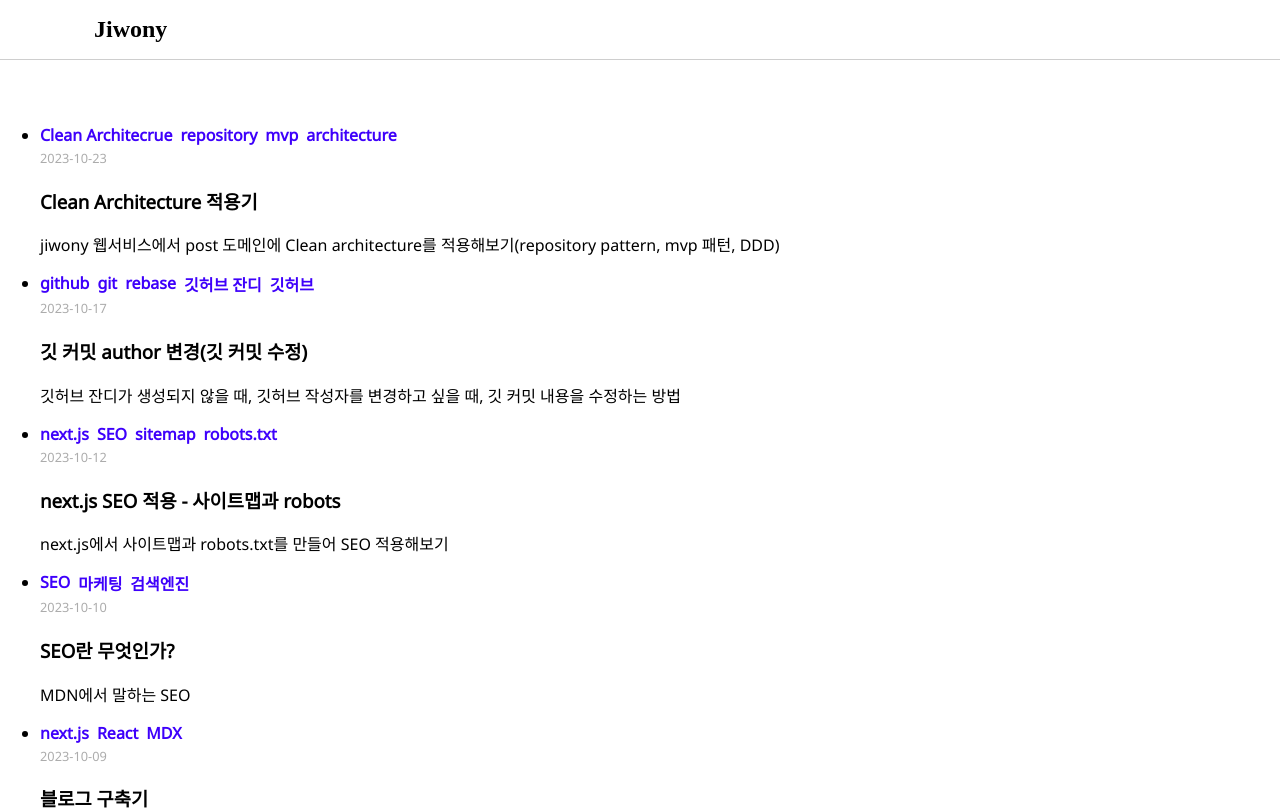
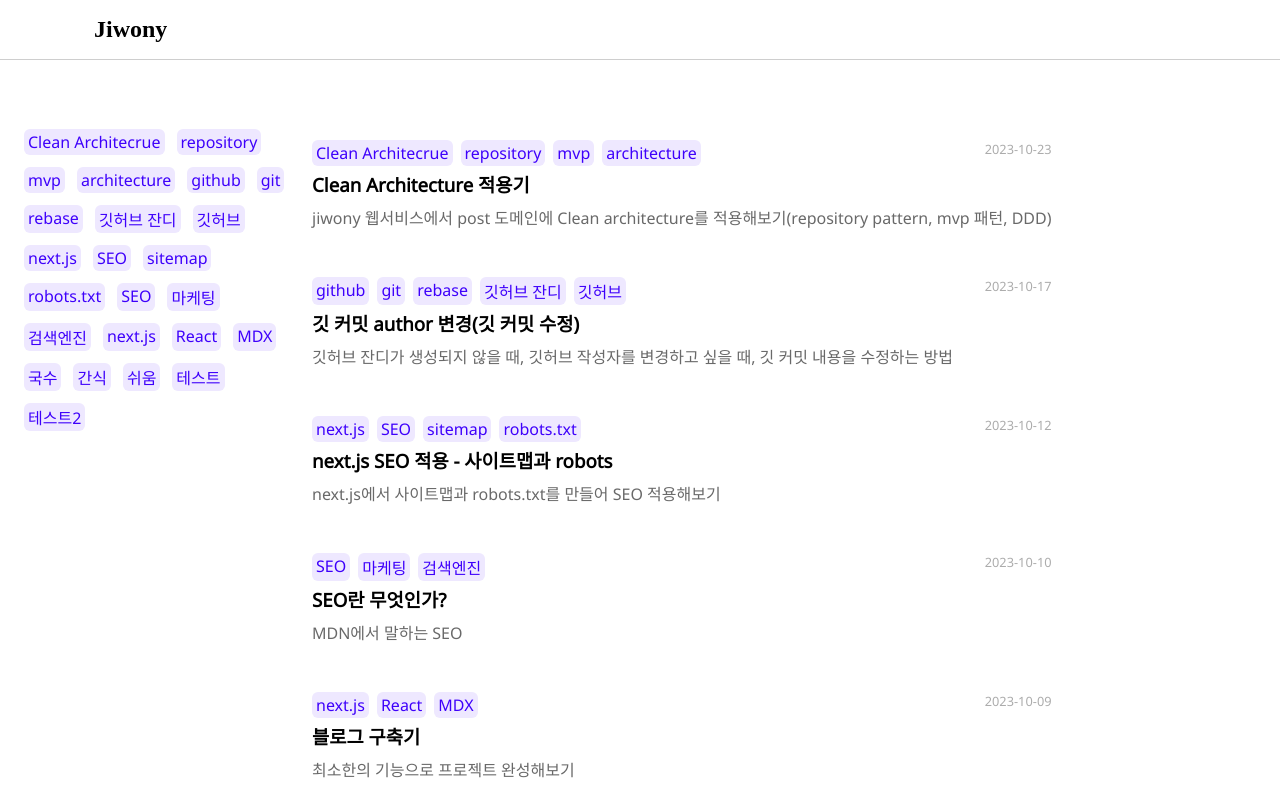
Before and after one commit to jiwony3758/jiwony, a Next.js app: page / in a window 1280 px wide. Shown: the top 810 px of the page. Built offline with nearby package versions, Linux system fonts and the light colour scheme; a web font is replaced by a local one.

Commit message:
Feat: TagCollection

```diff
--- a/src/adapters/presenters/Post.ts
+++ b/src/adapters/presenters/Post.ts
@@ -49,4 +49,11 @@ export class PostPresenter {
   async getPostFiles(): Promise<IPostPath[]> {
     return await this.postUseCase.getPostFiles();
   }
+
+  async getTags(): Promise<string[]> {
+    const allPostData = await this.postUseCase.getAllPostData();
+    const allTags = allPostData.map(postData => postData.metadata.tags);
+    console.log(allTags);
+    return allTags;
+  }
 }
--- /dev/null
+++ b/src/app/components/TagCollection.tsx
@@ -0,0 +1,10 @@
+import React from 'react'
+import TagItem from './TagItem';
+
+export default function TagCollection({ tags }: { tags: string[] }) {
+  return (
+    <div className='flex flex-wrap gap-3'>
+      {tags.map((tag, index) => <TagItem key={index} tagName={tag}/>) }
+    </div>
+  )
+}
--- a/src/app/page.tsx
+++ b/src/app/page.tsx
@@ -1,41 +1,25 @@
-import Link from "next/link";
-import DateView from "./components/DateView";
-import postStyles from "@/app/styles/post.module.css";
-import tagStyles from "@/app/styles/tag.module.css";
 import { IPostEntity } from "@/domain/entities/Post";
 import di from "@/di";
 import { PostVM } from "@/vm/Post";
+import { PostList } from "./components/PostList";
+import { SearchBar } from "./components/SearchBar";
+import TagCollection from "./components/TagCollection";
 
 export default async function Home() {
   const posts: IPostEntity[] = await di.post.getAllSortedPostData();
   const postVMList = posts.map((post) => new PostVM(post));
 
+  const postTags = posts.map(post => post.metadata.tags);
+  const tags = postTags.toString().split(",");
   return (
-    <ul className={postStyles["list"]}>
-      {postVMList.map(({ id, title, description, date, category, tags }) => (
-        <li className={postStyles["item"]} key={id}>
-          <Link href={`/posts/${category}${id}`}>
-            <p className={postStyles["item-header"]}>
-              {tags && tags.length > 0 ? (
-                <span className={tagStyles["list"]}>
-                  {tags.map((tag, index) => (
-                    <span className={tagStyles["item"]} key={index}>
-                      {tag}
-                    </span>
-                  ))}
-                </span>
-              ) : (
-                <></>
-              )}
-              <DateView dateString={date} />
-            </p>
-            <h3 className={postStyles["item-title"]}>{title}</h3>
-            <span className={postStyles["item-description"]}>
-              {description}
-            </span>
-          </Link>
-        </li>
-      ))}
-    </ul>
+    <div className="relative mx-auto max-w-screen-xl px-4 md:flex md:flex-row">
+      <aside className="hidden sticky top-[121px] h-[calc(100vh-121px)] md:flex md:flex-col w-[284px] p-2">
+        <TagCollection tags={tags}/>
+      </aside>
+      <section className="flex flex-col gap-8 px-3">
+        <SearchBar />
+        <PostList posts={postVMList} />
+      </section>
+    </div>
   );
 }
--- a/src/app/styles/tag.module.css
+++ /dev/null
@@ -1,11 +0,0 @@
-.list {
-  display: flex;
-  gap: 8px;
-  color: var(--text-primary);
-  font-weight: bold;
-  flex-wrap: wrap;
-}
-
-.item {
-  white-space: nowrap;
-}
--- a/tsconfig.json
+++ b/tsconfig.json
@@ -18,6 +18,7 @@
     "isolatedModules": true,
     "jsx": "preserve",
     "incremental": true,
+    "types": ["@emotion/react/types/css-prop"],
     "plugins": [
       {
         "name": "next"
```
